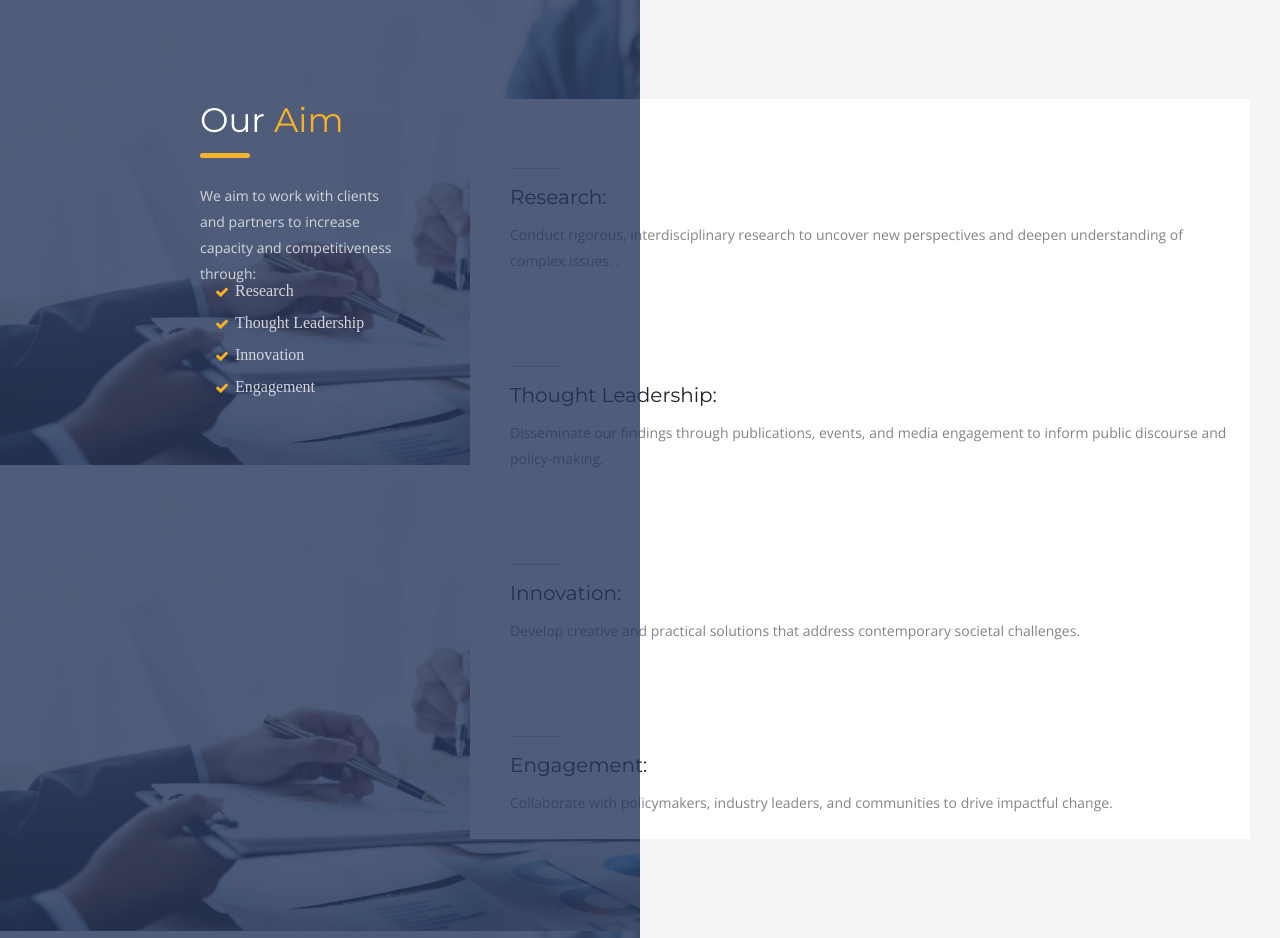
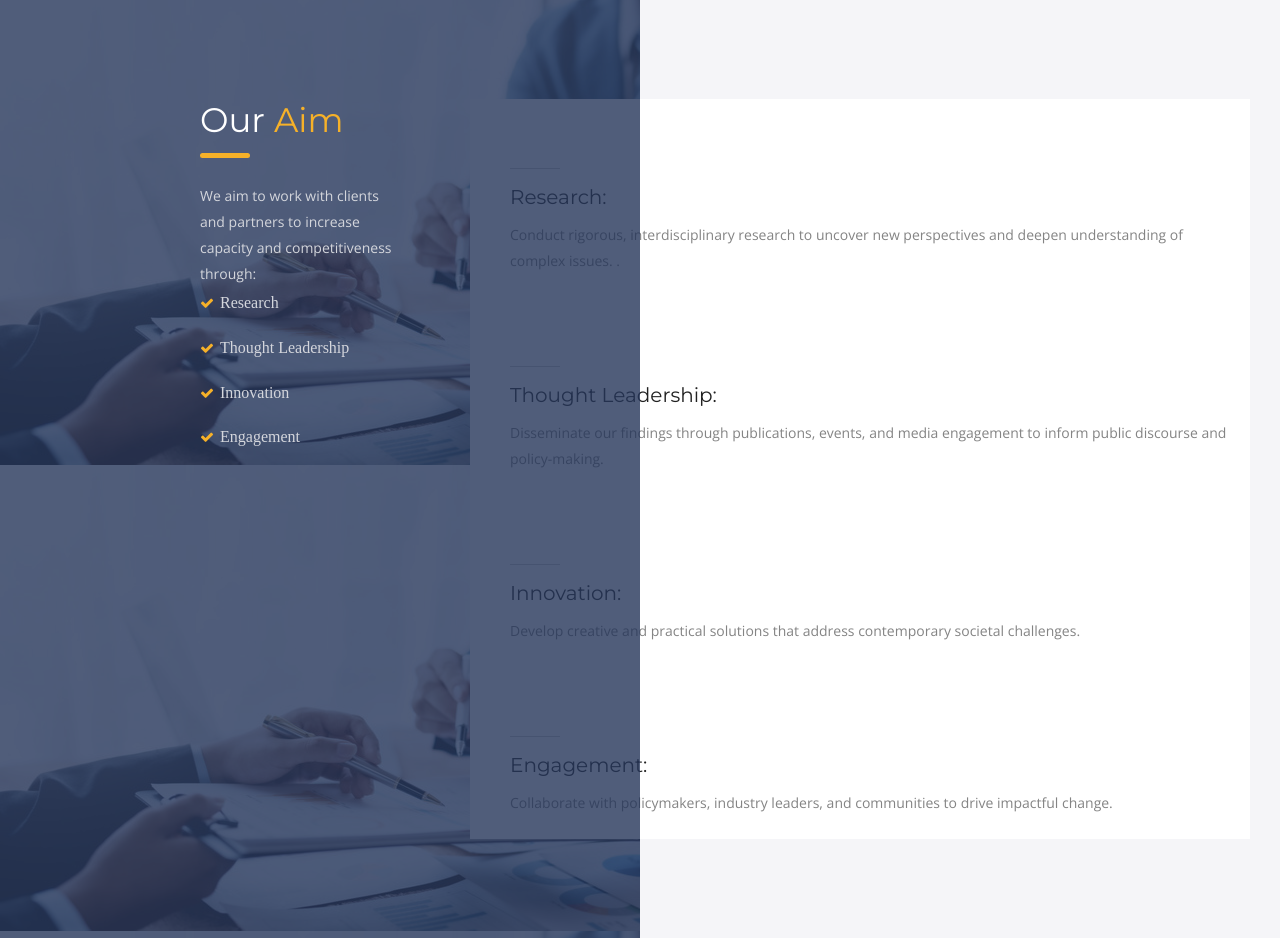
Before and after one commit to soteria-59/Gaa-website, a PHP site: page /thinktank.html in a window 1280 px wide. Shown: the part 976-1914 px from the top of the page. Run offline with PHP 8.4, Linux system fonts and the light colour scheme; some libraries are stand-ins or nearby versions.

Commit message:
Update CSS and layout

```diff
--- a/css/style.css
+++ b/css/style.css
@@ -1057,25 +1057,30 @@ span{
 /* Styling for the paragraph and unordered list */
 .text-r p {
   font-size: 14px;
-  font-weight: 400; /* Normal weight for the intro text */
-  color: #fff; /* Soft gray for readability */
-  margin-bottom: 5px;
+  font-weight: 400;
+  color: #fff;
+  margin-bottom: 24px;
 }
 
 .text-r .list-1 {
-  list-style: none; /* Remove default bullets */
-  padding: 15px; /* Remove default padding */
-  margin: 20 px; /* Remove default margin */
+  list-style: none;
+  padding: 0;
+  margin: 32px 0 0;
 }
 
 .text-r .list-1 li {
   position: relative;
   font-size: 16px;
   font-weight: 400;
-  color:#d4d6dc; /* Dark blue for consistency with the theme */
-  margin-bottom: 5px; /* Spacing between list items */
-  padding-left: 20px; /* Space for the checkmark icon */
-  vertical-align: middle; /* Align to the middle of the text */
+  color:#d4d6dc;
+  line-height: 1.8;
+  margin-bottom: 16px;
+  padding-left: 20px;
+  vertical-align: middle;
+}
+
+.text-r .list-1 li:last-child {
+  margin-bottom: 0;
 }
 
 /* Checkmark styling using \f00c */
```
